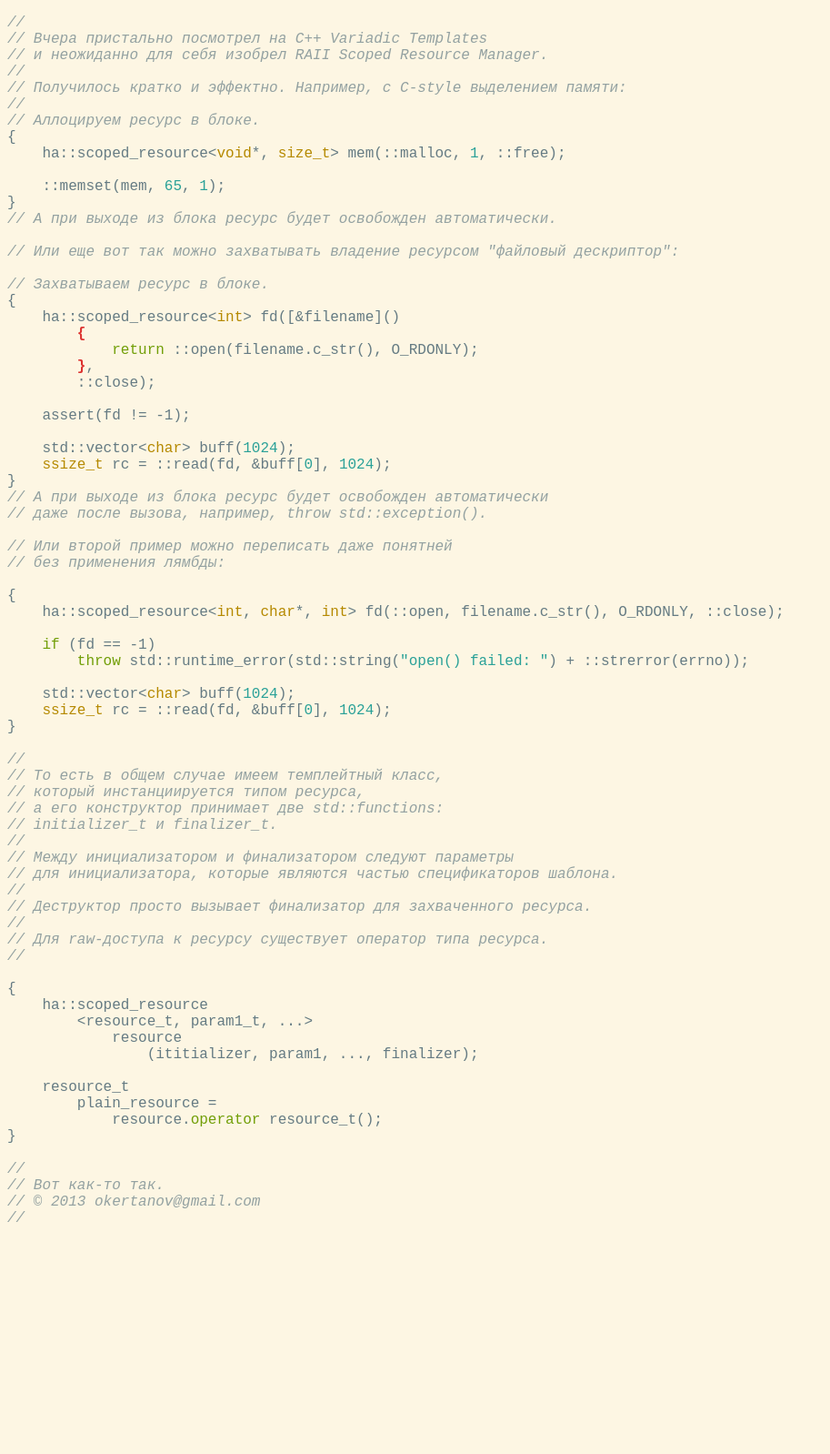
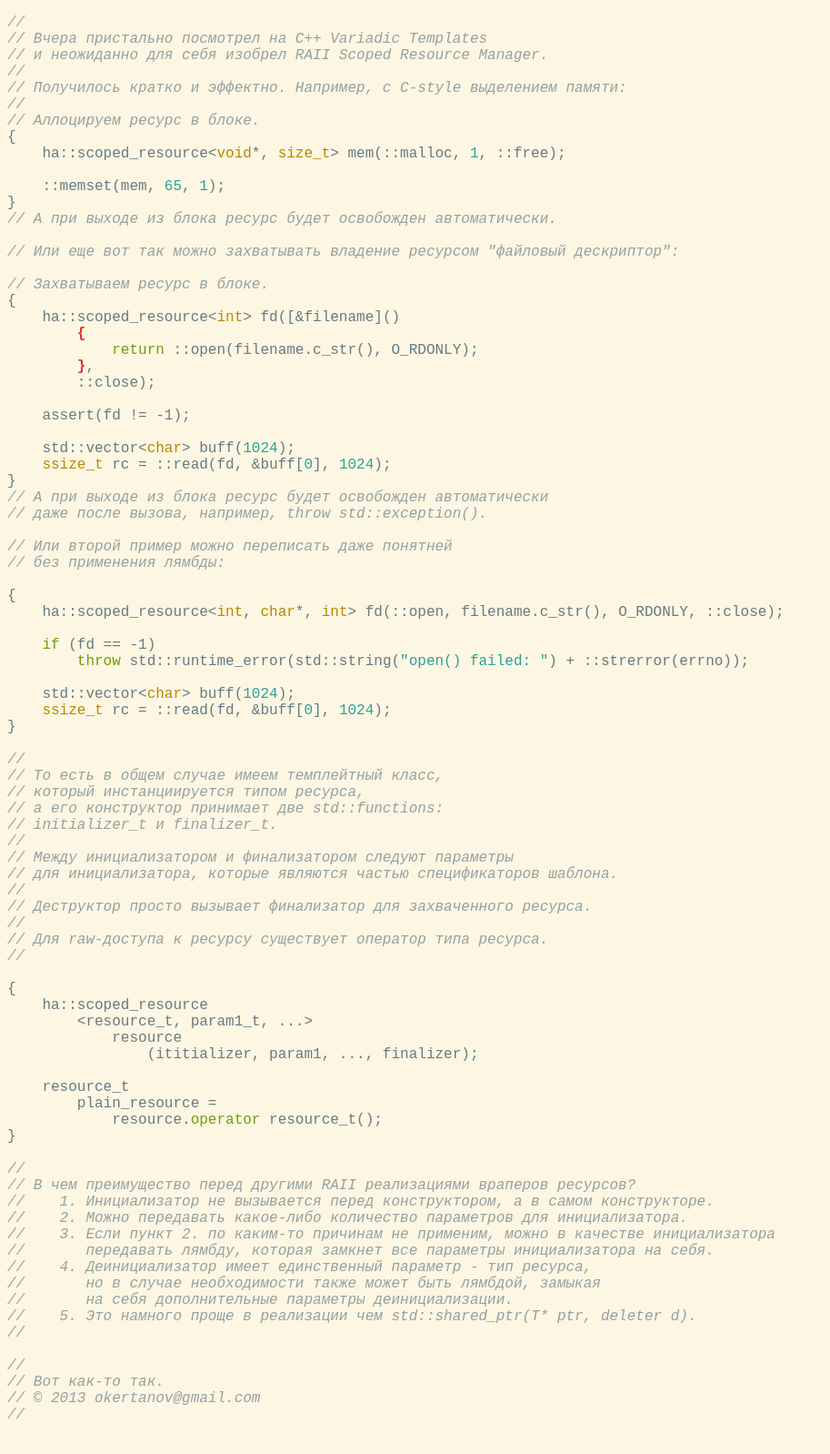
Before and after one commit to okertanov/okertanov.github.com, a Jekyll site: the page _posts/2013-03-14-shared_resource-example.cpp.html, which Jekyll copies as it is, in a window 1280 px wide. Shown: the whole page at 91% size, without its empty margins (0-913 px from the left). Built offline with Jekyll 4.4.1, drawn with Linux system fonts in a browser that asks for light colours; before the commit the page ends 1382 px from its top, so only the background shows below that.

Commit message:
new article: RAII shared_resource added footnote section

```diff
--- a/_posts/2013-03-14-shared_resource-example.cpp.html
+++ b/_posts/2013-03-14-shared_resource-example.cpp.html
@@ -92,6 +92,18 @@ body { font-family: monospace; color: #657b83; background-color: #fdf6e3; font-s
 }
 
 <span class="Comment">//</span>
+<span class="Comment">// В чем преимущество перед другими RAII реализациями враперов ресурсов?</span>
+<span class="Comment">//    1. Инициализатор не вызывается перед конструктором, а в самом конструкторе.</span>
+<span class="Comment">//    2. Можно передавать какое-либо количество параметров для инициализатора.</span>
+<span class="Comment">//    3. Если пункт 2. по каким-то причинам не применим, можно в качестве инициализатора</span>
+<span class="Comment">//       передавать лямбду, которая замкнет все параметры инициализатора на себя.</span>
+<span class="Comment">//    4. Деинициализатор имеет единственный параметр - тип ресурса,</span>
+<span class="Comment">//       но в случае необходимости также может быть лямбдой, замыкая</span>
+<span class="Comment">//       на себя дополнительные параметры деинициализации.</span>
+<span class="Comment">//    5. Это намного проще в реализации чем std::shared_ptr(T* ptr, deleter d).</span>
+<span class="Comment">//</span>
+
+<span class="Comment">//</span>
 <span class="Comment">// Вот как-то так.</span>
 <span class="Comment">// &copy; 2013 okertanov@gmail.com</span>
 <span class="Comment">//</span>
```
